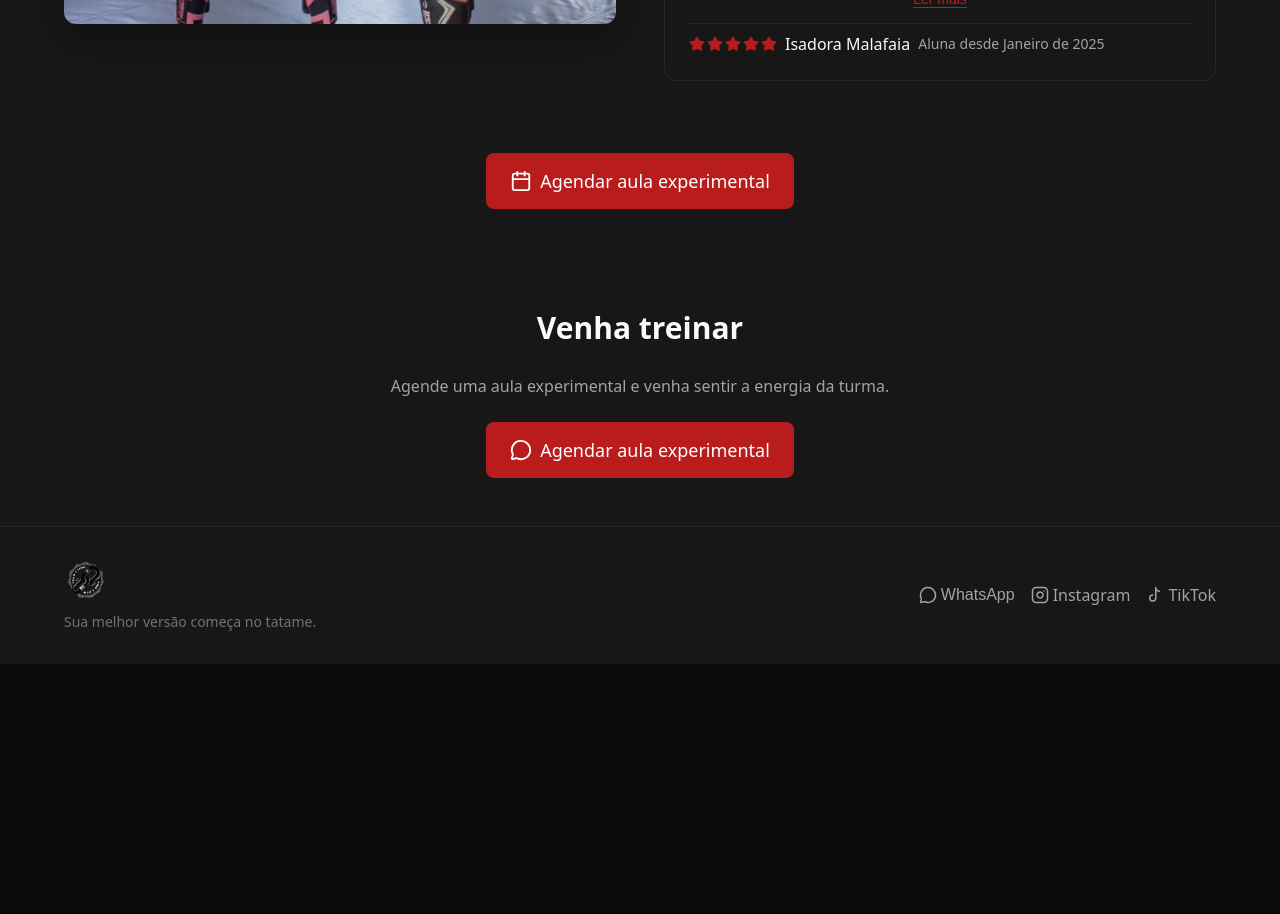
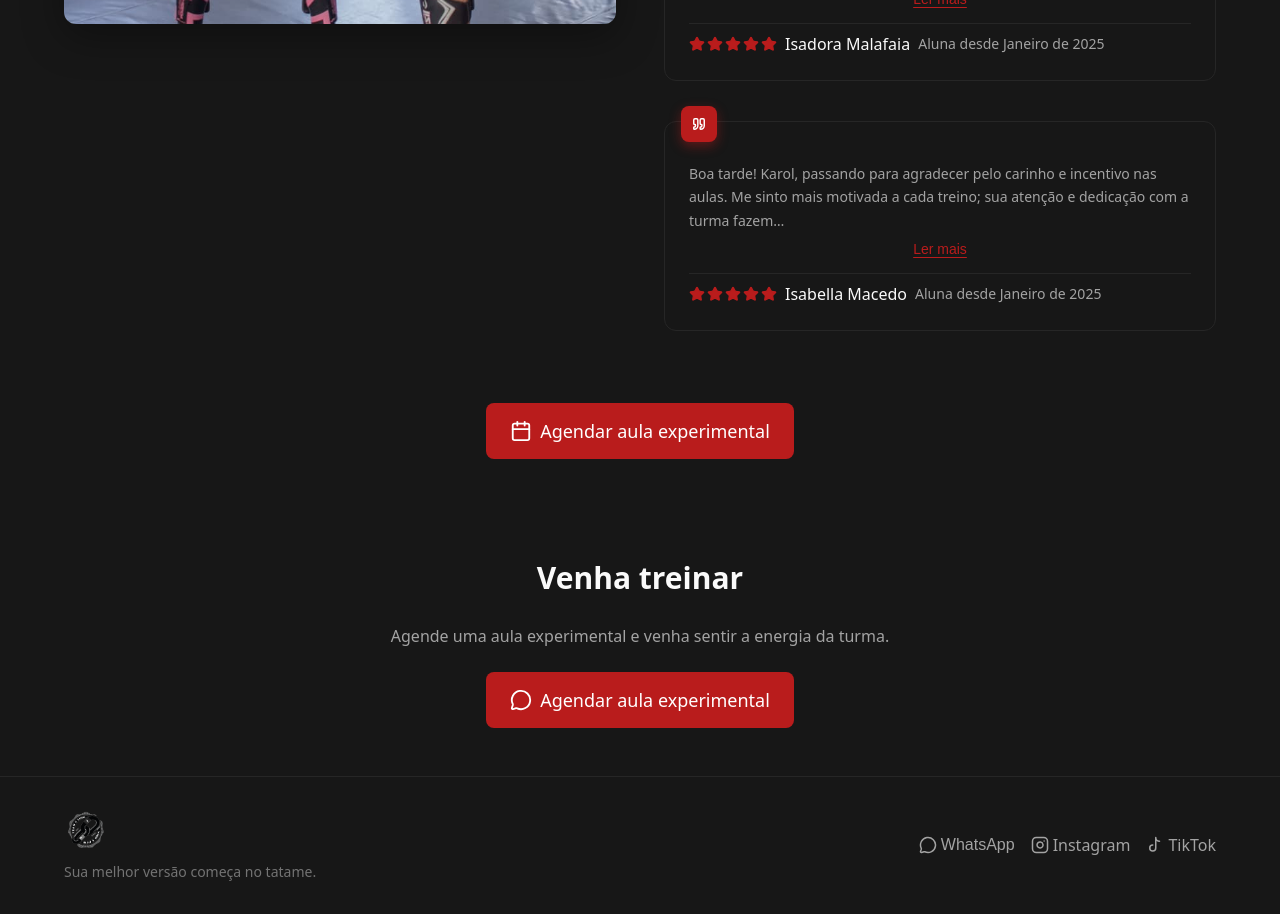
Before and after one commit to Samuel-SouzaZz/TeamLink.com, a React (Vite) app: page /sobre in a window 1280 px wide. Shown: the part 1900-2814 px from the top of the page. Before the commit the page ends 2564 px from the top, so only its background shows below. Built offline with nearby package versions, Linux system fonts and the light colour scheme.

Commit message:
feat: adicionar depoimento da Isabella Macedo
Made-with: Cursor

```diff
--- a/src/data/testimonials.ts
+++ b/src/data/testimonials.ts
@@ -15,4 +15,11 @@ export const testimonials: Testimonial[] = [
     text: 'Karoooll, quero deixar registrada minha gratidão pelas aulas de Muay Thai.\n\nSua paciência e habilidade para ensinar são seu diferencial e fazem toda a diferença no aprendizado. Você sempre incentiva a gente a evoluir, respeitando o tempo de cada uma.\n\nAlém da parte técnica, o ambiente que você cria nas aulas é incrível. Treinar em um espaço pensado só para mulheres faz com que eu me sinta muito mais à vontade, confiante e motivada a continuar. É um momento que não é só de treino, mas também de cuidado comigo mesma.\n\nObrigada por toda dedicação, pela energia nas aulas e por compartilhar seu conhecimento com tanta generosidade. É muito bom poder aprender com você. 🥊✨',
     rating: 5,
   },
+  {
+    id: '3',
+    name: 'Isabella Macedo',
+    since: 'Janeiro de 2025',
+    text: 'Boa tarde!\n\nKarol, passando para agradecer pelo carinho e incentivo nas aulas.\n\nMe sinto mais motivada a cada treino; sua atenção e dedicação com a turma fazem toda diferença.',
+    rating: 5,
+  },
 ]
```
Also changed, not shown: 3 other files (tests, documents, lock files or other folders).
